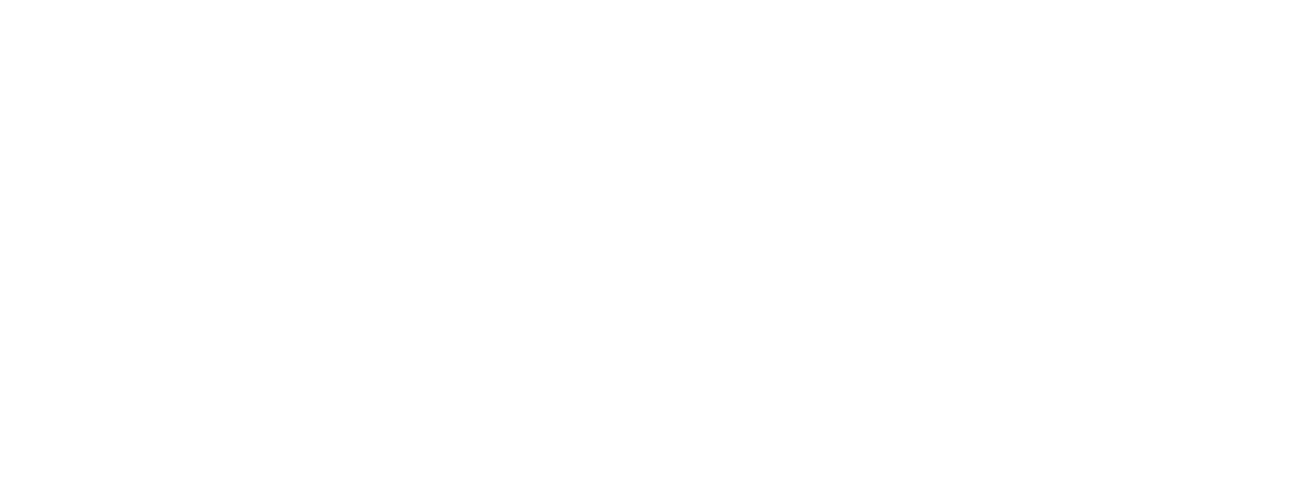
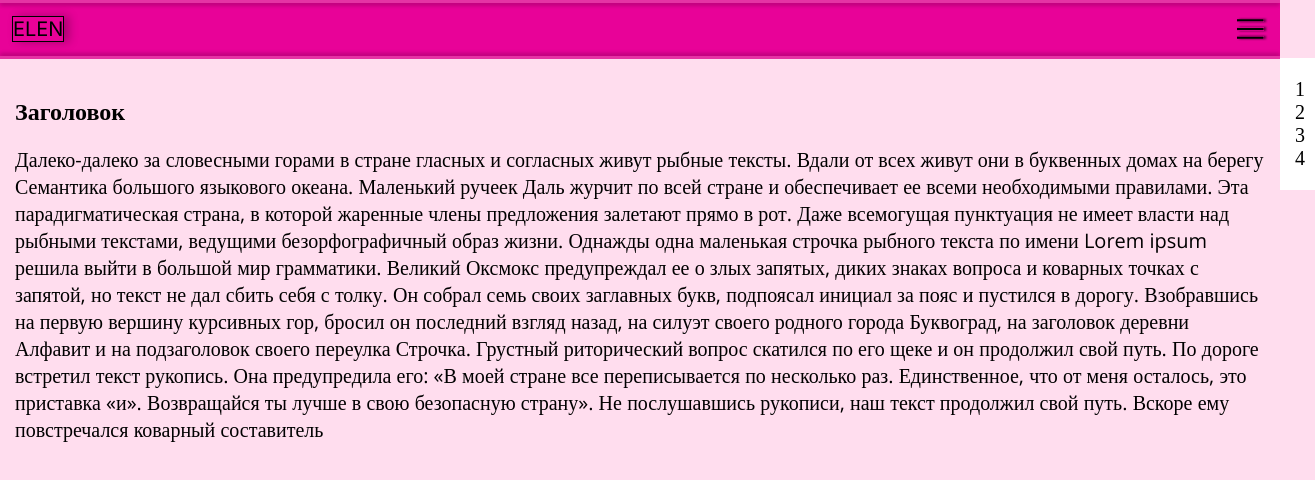
Before and after one commit to glensaren/work-pages, a plain HTML site: page index.html in a window 1280 px wide. Shown: the whole page, 1315 px wide, since content can reach past the window. Drawn offline with nearby package versions, Linux system fonts and the light colour scheme; a web font is replaced by a local one.

Commit message:
хуйня-слайдер и минимум вёрстки

```diff
--- a/index.html
+++ b/index.html
@@ -4,18 +4,40 @@
     <meta charset="UTF-8">
     <meta name="viewport" content="width=device-width, initial-scale=1.0">
     <link rel="stylesheet" href="sources/styles/index.css">
+    <link rel="preconnect" href="https://fonts.googleapis.com">
+    <link rel="preconnect" href="https://fonts.gstatic.com" crossorigin>
+    <link href="https://fonts.googleapis.com/css2?family=Inter:ital,opsz,wght@0,14..32,100..900;1,14..32,100..900&display=swap" rel="stylesheet">
+    <link href="https://fonts.googleapis.com/css2?family=Open+Sans:ital,wght@0,300..800;1,300..800&family=Playfair+Display:ital,wght@0,400..900;1,400..900&display=swap" rel="stylesheet">
     <title></title>
 </head>
 <body>
+
+    <nav class="menu">
+        <ul>
+            <li>1</li>
+            <li>2</li>
+            <li>3</li>
+            <li>4</li>
+        </ul>
+    </nav>
+
     <header>
-        <div class="wrapper">
+        <div class="header wrapper">
+            <div class="upper header-border-box"></div>
 
+            <div class="header-content-box">
+                <h1 class="logo">ELEN</h1>
+                <img src="sources/images/burger.svg" alt="" class="burger-menu-button">
+            </div>
+
+            <div class="lower header-border-box"></div>
         </div>
     </header>
 
     <main>
         <div class="wrapper">
-
+            <h2>Заголовок</h2>
+            <p class="plain-text">Далеко-далеко за словесными горами в стране гласных и согласных живут рыбные тексты. Вдали от всех живут они в буквенных домах на берегу Семантика большого языкового океана. Маленький ручеек Даль журчит по всей стране и обеспечивает ее всеми необходимыми правилами. Эта парадигматическая страна, в которой жаренные члены предложения залетают прямо в рот. Даже всемогущая пунктуация не имеет власти над рыбными текстами, ведущими безорфографичный образ жизни. Однажды одна маленькая строчка рыбного текста по имени Lorem ipsum решила выйти в большой мир грамматики. Великий Оксмокс предупреждал ее о злых запятых, диких знаках вопроса и коварных точках с запятой, но текст не дал сбить себя с толку. Он собрал семь своих заглавных букв, подпоясал инициал за пояс и пустился в дорогу. Взобравшись на первую вершину курсивных гор, бросил он последний взгляд назад, на силуэт своего родного города Буквоград, на заголовок деревни Алфавит и на подзаголовок своего переулка Строчка. Грустный риторический вопрос скатился по его щеке и он продолжил свой путь. По дороге встретил текст рукопись. Она предупредила его: «В моей стране все переписывается по несколько раз. Единственное, что от меня осталось, это приставка «и». Возвращайся ты лучше в свою безопасную страну». Не послушавшись рукописи, наш текст продолжил свой путь. Вскоре ему повстречался коварный составитель</p>
         </div>
     </main>
 
@@ -24,5 +46,7 @@
 
         </div>
     </footer>
+
+    <script src="sources/scripts/index.js"></script>
 </body>
 </html>
--- a/sources/scripts/index.js
+++ b/sources/scripts/index.js
@@ -0,0 +1,18 @@
+const burgerButton = document.querySelector('.burger-menu-button')
+const menuBox = document.querySelector('.menu')
+// const headerBox = document.querySelector('header')
+let burgerClickCounter = 0
+
+burgerButton.addEventListener('click', ()=> {
+    if (burgerClickCounter == 0){
+        menuBox.classList.remove('sliding-in')
+        menuBox.classList.add('sliding-out')
+        burgerClickCounter++
+    }
+
+    else{
+        menuBox.classList.remove('sliding-out')
+        menuBox.classList.add('sliding-in')
+        burgerClickCounter--
+    }
+})
--- a/sources/styles/index.css
+++ b/sources/styles/index.css
@@ -0,0 +1,117 @@
+*{
+    box-sizing: border-box;
+        overflow-x: hidden;
+    /* outline: 1px solid red; */
+}
+
+:root{
+    font-size: 62.5%;
+    --main-color : #E80298;
+    --accent-color : #E465B2;
+    --accent-color-50 : #e465b180;
+    --main-bg-color : #FFDDEE;
+}
+
+.menu{
+    display: inline-block;
+    background: white;
+    position: absolute;
+    z-index: 999;
+    top: 5.8rem;
+    right: -3.5rem;
+    font-size: 2rem;
+}
+
+.menu ul{
+    padding: 0 1rem 0 1.5rem;
+    list-style: none;
+}
+
+.menu.sliding-out{
+    animation: menu-sliding-out .5s forwards;
+}
+
+.menu.sliding-in{
+    animation: menu-sliding-in .5s forwards;
+}
+
+@keyframes menu-sliding-out {
+    from{
+        right: -3.5rem;
+    }
+
+    to{
+        right: 0;
+    }
+}
+
+@keyframes menu-sliding-in {
+    from{
+        right: 0rem;
+    }
+
+    to{
+        right: -3.5rem;
+    }
+}
+
+body{
+    margin: 0;
+    background: #FFDDEE;
+    scrollbar-color: red;
+}
+
+header {
+    position: sticky;
+    top: 0;
+    background: var(--main-color);
+    min-height: 5rem;
+}
+
+.header-content-box{
+    padding: 0 1.2rem;
+    display: flex;
+    justify-content: space-between;
+}
+
+.header-border-box{
+    background-color: var(--accent-color-50);
+    height: .3rem;
+}
+
+.upper.header-border-box{
+    box-shadow: 0 .2rem .4rem rgba(0, 0, 0, 0.3);
+}
+
+.lower.header-border-box{
+    box-shadow: 0 -0.2rem .4rem rgba(0, 0, 0, 0.3);
+}
+
+.logo{
+    font-weight: 400;
+    font-size: 2rem;
+    font-family: "Inter" , sans-serif;
+    box-shadow: .5rem 0 1rem rgba(0, 0, 0, 0.271);
+    border: .15rem solid black;
+}
+
+.burger-menu-button{
+    margin: auto 0;
+    height: 2.4rem;
+}
+
+main{
+    padding: 2rem 1.5rem;
+}
+
+h2{
+    font-size: 2.4rem;
+    font-weight: 700;
+    font-family: "Cormorant Garamond";
+}
+
+.plain-text{
+    font-size: 2rem;
+    font-family: "Open Sans"
+
+}
```
Also changed, not shown: sources/images/burger.svg (added).
